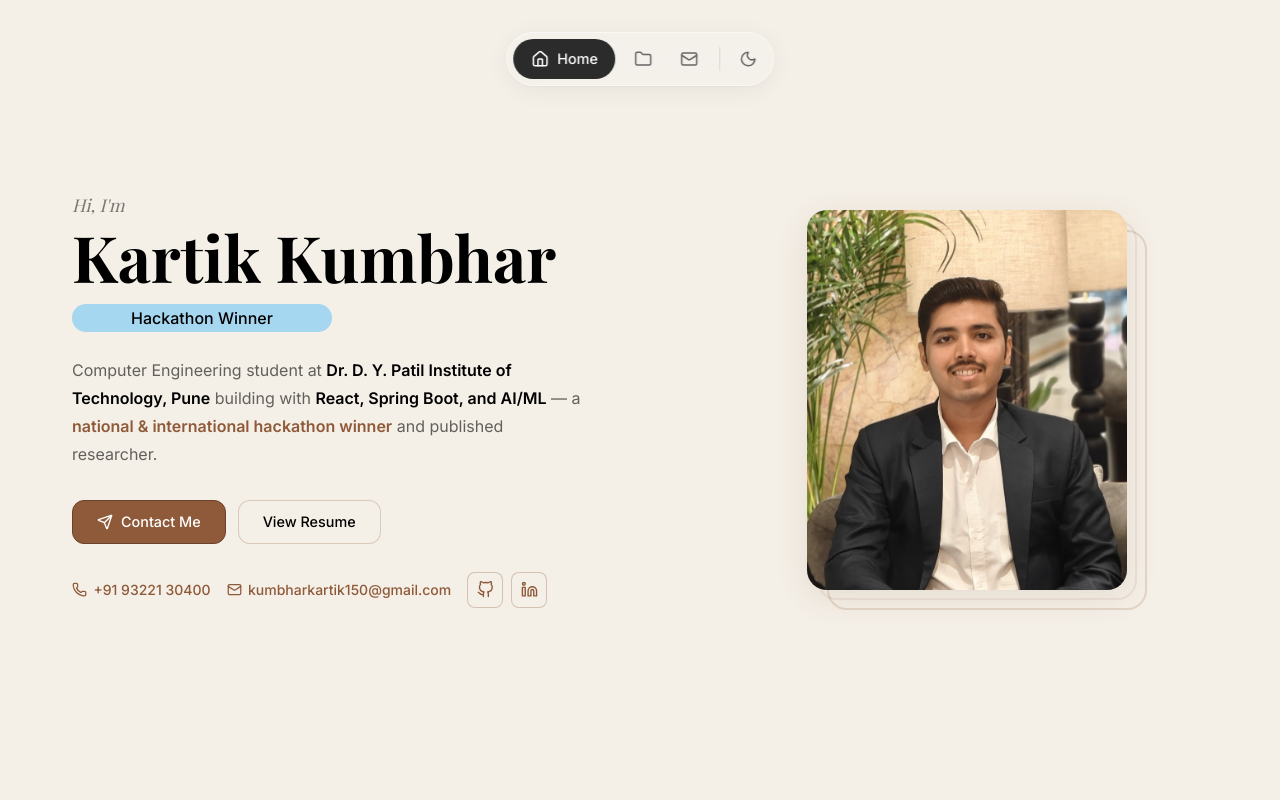
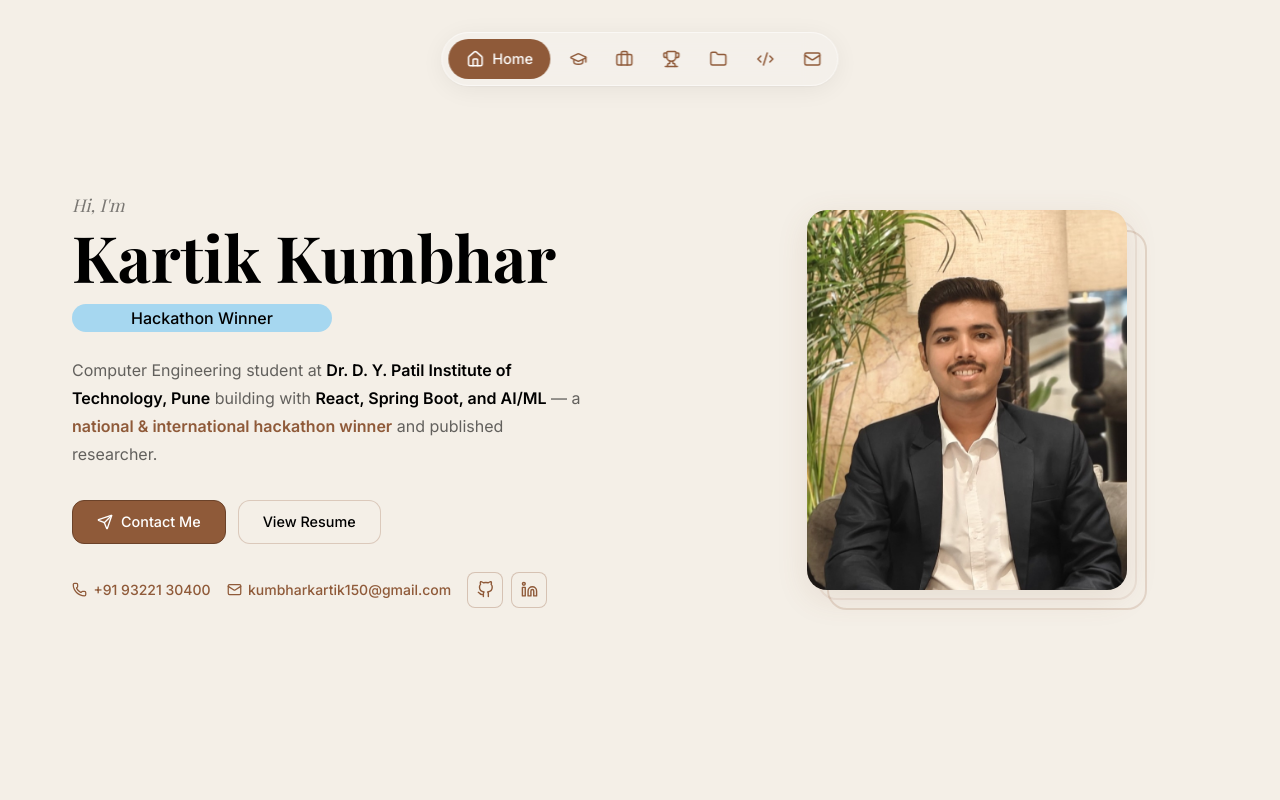
Before and after one commit to kartikkumbhar150/Portfolio, a React (Vite) app: page / in a window 1280 px wide. Shown: the top 800 px of the page. Built offline with nearby package versions, Linux system fonts and the light colour scheme; the HTML template or start-up script is replaced by a standard one; a web font is replaced by a local one.

Commit message:
feat: add all sections to navbar and match website color theme

```diff
--- a/src/components/Navbar.tsx
+++ b/src/components/Navbar.tsx
@@ -1,10 +1,14 @@
 import { useState, useEffect } from 'react';
-import { Home, Folder, Mail, Moon } from 'lucide-react';
+import { Home, Folder, Mail, GraduationCap, Briefcase, Trophy, Code2 } from 'lucide-react';
 import { motion, AnimatePresence } from 'framer-motion';
 
 const navItems = [
   { id: 'hero', label: 'Home', icon: <Home size={18} /> },
+  { id: 'education', label: 'Education', icon: <GraduationCap size={18} /> },
+  { id: 'experience', label: 'Experience', icon: <Briefcase size={18} /> },
+  { id: 'achievements', label: 'Achievements', icon: <Trophy size={18} /> },
   { id: 'projects', label: 'Projects', icon: <Folder size={18} /> },
+  { id: 'skills', label: 'Skills', icon: <Code2 size={18} /> },
   { id: 'contact', label: 'Contact', icon: <Mail size={18} /> },
 ];
 
@@ -13,7 +17,7 @@ export default function Navbar() {
 
   useEffect(() => {
     const handleScroll = () => {
-      const sections = ['hero', 'projects', 'contact'];
+      const sections = ['hero', 'education', 'experience', 'achievements', 'projects', 'skills', 'contact'];
       let current = 'hero';
       for (const section of sections) {
         const el = document.getElementById(section);
@@ -78,8 +82,8 @@ export default function Navbar() {
               padding: isActive ? '0.55rem 1.1rem' : '0.55rem 0.65rem',
               borderRadius: '9999px',
               border: 'none',
-              background: isActive ? '#2b2b2b' : 'transparent',
-              color: isActive ? '#fff' : '#666',
+              background: isActive ? '#8F5A39' : 'transparent',
+              color: isActive ? '#fff' : '#8F5A39',
               cursor: 'pointer',
               transition: 'all 0.35s cubic-bezier(0.4, 0, 0.2, 1)',
               overflow: 'hidden'
@@ -107,34 +111,6 @@ export default function Navbar() {
           </button>
         );
       })}
-
-      <div style={{ width: 1, height: 24, background: 'rgba(0,0,0,0.1)', margin: '0 0.15rem' }} />
-
-      <button
-        onClick={() => {}}
-        style={{
-          display: 'flex',
-          alignItems: 'center',
-          justifyContent: 'center',
-          padding: '0.55rem',
-          borderRadius: '50%',
-          border: 'none',
-          background: 'transparent',
-          color: '#666',
-          cursor: 'pointer',
-          transition: 'background 0.2s ease, color 0.2s ease',
-        }}
-        onMouseEnter={(e) => {
-          e.currentTarget.style.background = 'rgba(0,0,0,0.05)';
-          e.currentTarget.style.color = '#222';
-        }}
-        onMouseLeave={(e) => {
-          e.currentTarget.style.background = 'transparent';
-          e.currentTarget.style.color = '#666';
-        }}
-      >
-        <Moon size={18} />
-      </button>
     </div>
   );
 }
```
